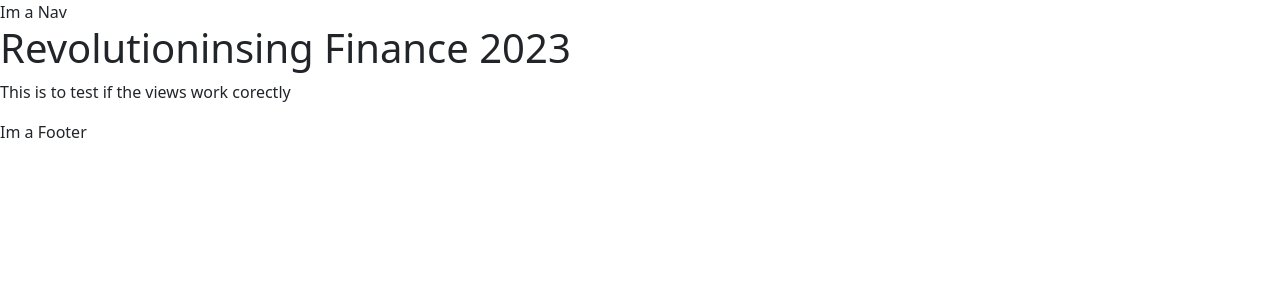
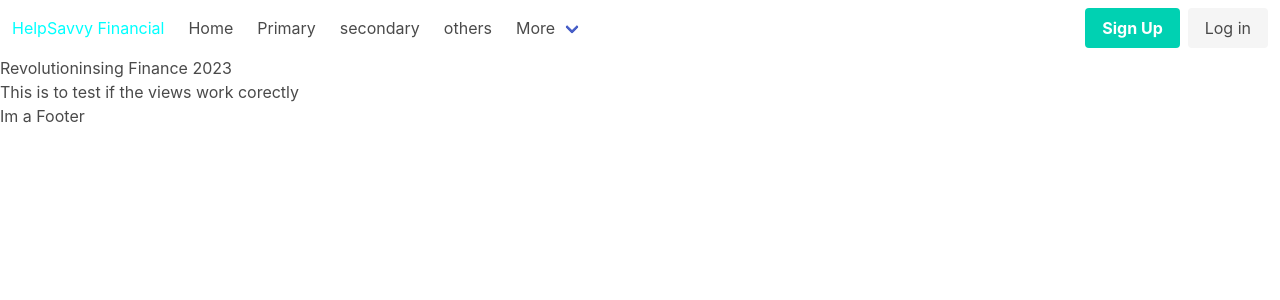
Before and after one commit to SamMartin92/hackathon-team-7, a Django app: page / in a window 1280 px wide. Shown: the top 300 px of the page. Run offline with Django 4.2, Linux system fonts and the light colour scheme.

Commit message:
added navbar and links

```diff
--- /dev/null
+++ b/package.json
@@ -0,0 +1,5 @@
+{
+  "dependencies": {
+    "bulma": "^0.9.4"
+  }
+}
--- /dev/null
+++ b/static/css/style.css
@@ -0,0 +1,3 @@
+#nav-title {
+    color: aqua;
+}
--- a/templates/base.html
+++ b/templates/base.html
@@ -11,11 +11,7 @@
     <link href="https://fonts.googleapis.com/css2?family=Lato:wght@300;700&display=swap" rel="stylesheet">
     <link rel="stylesheet" href="https://cdnjs.cloudflare.com/ajax/libs/font-awesome/5.15.3/css/all.min.css">
     <meta name="viewport" content="width=device-width, initial-scale=1" />
-    <link href="https://cdn.jsdelivr.net/npm/bootstrap@5.0.1/dist/css/bootstrap.min.css" rel="stylesheet"
-        integrity="sha384-+0n0xVW2eSR5OomGNYDnhzAbDsOXxcvSN1TPprVMTNDbiYZCxYbOOl7+AMvyTG2x" crossorigin="anonymous">
-    <script src="https://cdn.jsdelivr.net/npm/bootstrap@5.0.1/dist/js/bootstrap.bundle.min.js"
-        integrity="sha384-gtEjrD/SeCtmISkJkNUaaKMoLD0//ElJ19smozuHV6z3Iehds+3Ulb9Bn9Plx0x4" crossorigin="anonymous">
-    </script>
+    <link rel="stylesheet" href="https://cdn.jsdelivr.net/npm/bulma@0.9.4/css/bulma.min.css">
     <link rel="stylesheet" href="{% static 'css/style.css' %}">
 
 </head>
@@ -24,8 +20,70 @@
 
     <!-- Navigation -->
 
-    <nav>
-        Im a Nav
+    <nav class="navbar" role="navigation" aria-label="main-navigation">
+        <div class="navbar-brand">
+            <a href="#" class="navbar-item" id="nav-title">
+                HelpSavvy Financial
+            </a>
+
+            <a role="button" class="navbar-burger" aria-label="menu" aria-expanded="false" data-target="navbar">
+                <span aria-hidden="true"></span>
+                <span aria-hidden="true"></span>
+                <span aria-hidden="true"></span>
+            </a>
+        </div>
+
+        <div id="nav-links" class="navbar-menu">
+            <div class="navbar-start">
+                <a class="navbar-item">
+                    Home
+                </a>
+
+                <a href="#" class="navbar-item">
+                    Primary
+                </a>
+
+                <a href="#" class="navbar-item">
+                    secondary
+                </a>
+
+                <a href="#" class="navbar-item">
+                    others
+                </a>
+
+                <div class="navbar-item has-dropdown is-hoverable">
+                    <a class="navbar-link">
+                        More
+                    </a>
+
+                    <div class="navbar-dropdown">
+                        <a class="navbar-item">
+                            About
+                        </a>
+                        <a class="navbar-item">
+                            Jobs
+                        </a>
+                        <hr class="navbar-divider">
+                        <a class="navbar-item">
+                            Contact
+                        </a>
+                    </div>
+                </div>
+            </div>
+        </div>
+
+        <div class="navbar-end">
+            <div class="navbar-item">
+                <div class="buttons">
+                    <a href="#" class="button is-primary">
+                        <strong>Sign Up</strong>
+                    </a>
+                    <a href="#" class="button is-light">
+                        Log in
+                    </a>
+                </div>
+            </div>
+        </div>
     </nav>
 
     <main>
```
Also changed, not shown: .gitpod.yml (added), package-lock.json (added).
